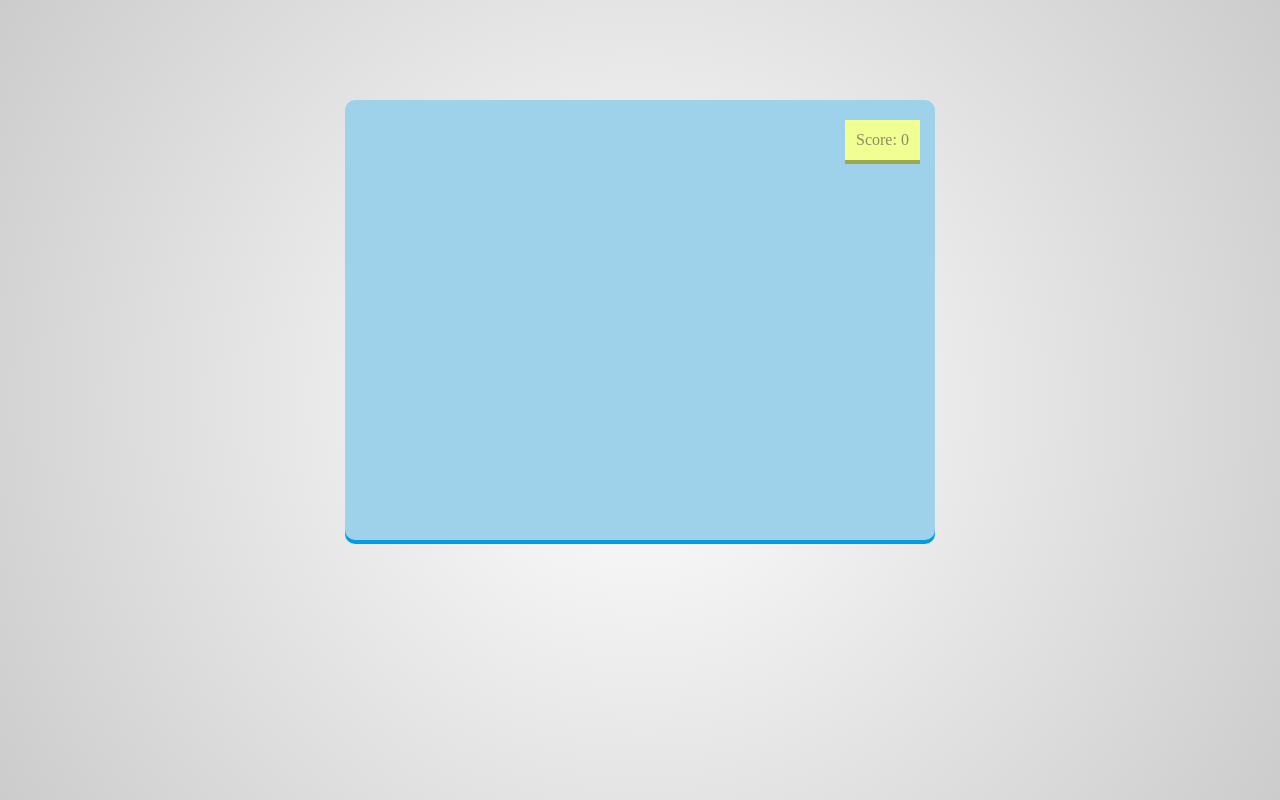
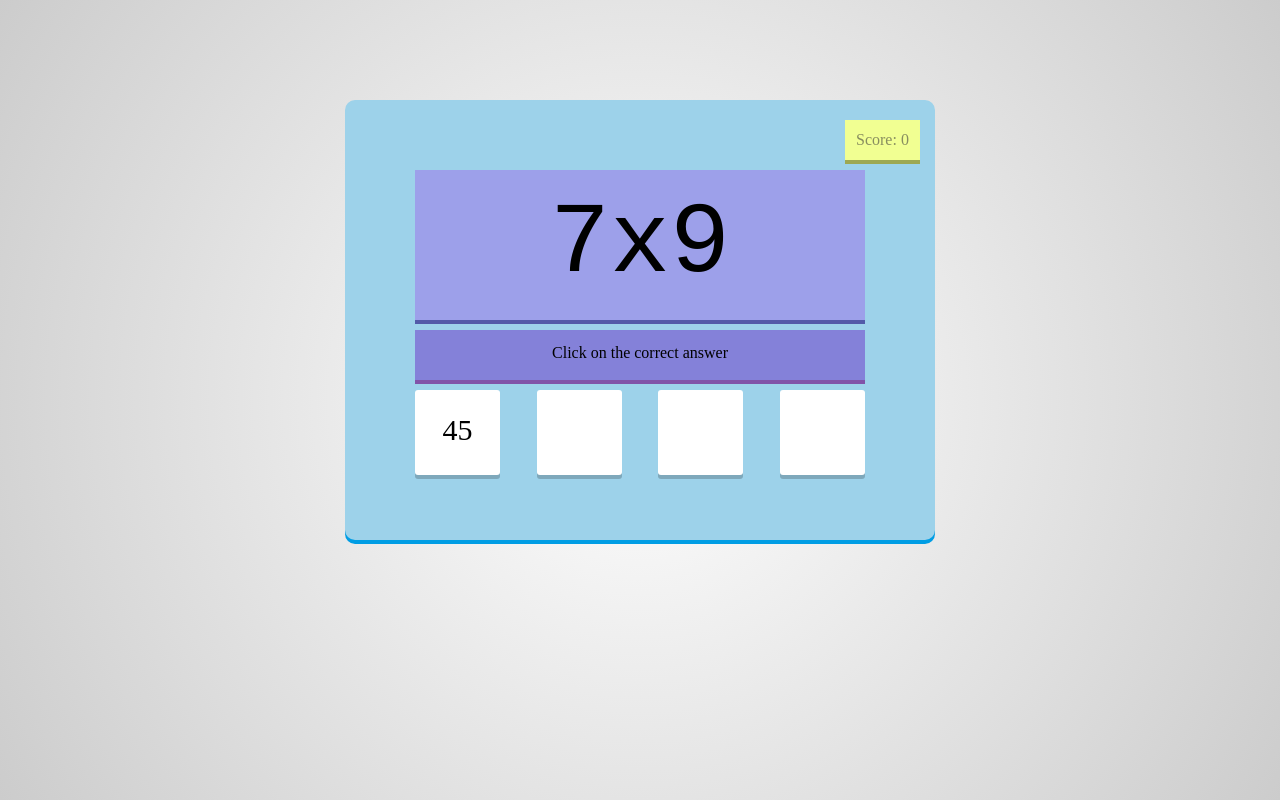
Before and after one commit to eliwines19/math-game, a plain HTML site: page index.html in a window 1280 px wide. Drawn offline with Linux system fonts and the light colour scheme.

Commit message:
continued adding styling and elements to the game

```diff
--- a/index.html
+++ b/index.html
@@ -17,6 +17,18 @@
             <div id="wrong">
                 Try again
             </div>
+            <div id="question">
+                7x9
+            </div>
+            <div id="instruction">
+                Click on the correct answer
+            </div>
+            <div id="choices">
+                <div id="box1" class="box">45</div>
+                <div id="box2" class="box"></div>
+                <div id="box3" class="box"></div>
+                <div id="box4" class="box"></div>
+            </div>
         </div>
     </body>
 </html>
--- a/style.css
+++ b/style.css
@@ -40,3 +40,52 @@ html {
     color: rgb(255, 255, 255);
     display: none;
 }
+
+#question {
+    width: 450px;
+    height: 150px;
+    margin: 50px auto 10px auto;
+    background-color: #9da0ea;
+    box-shadow: 0px 4px 0px 0px #535aa8;
+    font-size: 100px;
+    text-align: center;
+    font-family: monospace, sans-serif;
+    color: rgb(0, 0, 0);
+    line-height: 150px;
+}
+
+#instruction {
+    width: 450px;
+    height: 50px;
+    background-color: #8481d9;
+    margin: 10px auto;
+    text-align: center;
+    line-height: 45px;
+    box-shadow: 0px 4px 0px 0px #8153a8;
+}
+
+#choices {
+    height: 100px;
+    width: 450px;
+    margin: 5px auto;
+    display: flex;
+    justify-content: space-between;
+}
+
+.box {
+    width: 85px;
+    height: 85px;
+    background-color: rgb(255, 255, 255);
+    border-radius: 3px;
+    cursor: pointer;
+    box-shadow: 0px 4px 0px 0px rgba(0, 0, 0, 0.2);
+    text-align: center;
+    line-height: 80px;
+    font-size: 30px;
+}
+
+.box:hover {
+    background-color: #9c89f6;
+    color: rgb(255, 255, 255);
+    box-shadow: 0px 4px 0px 0px #6b54d3;
+}
```
Also changed, not shown: 1 other file.
